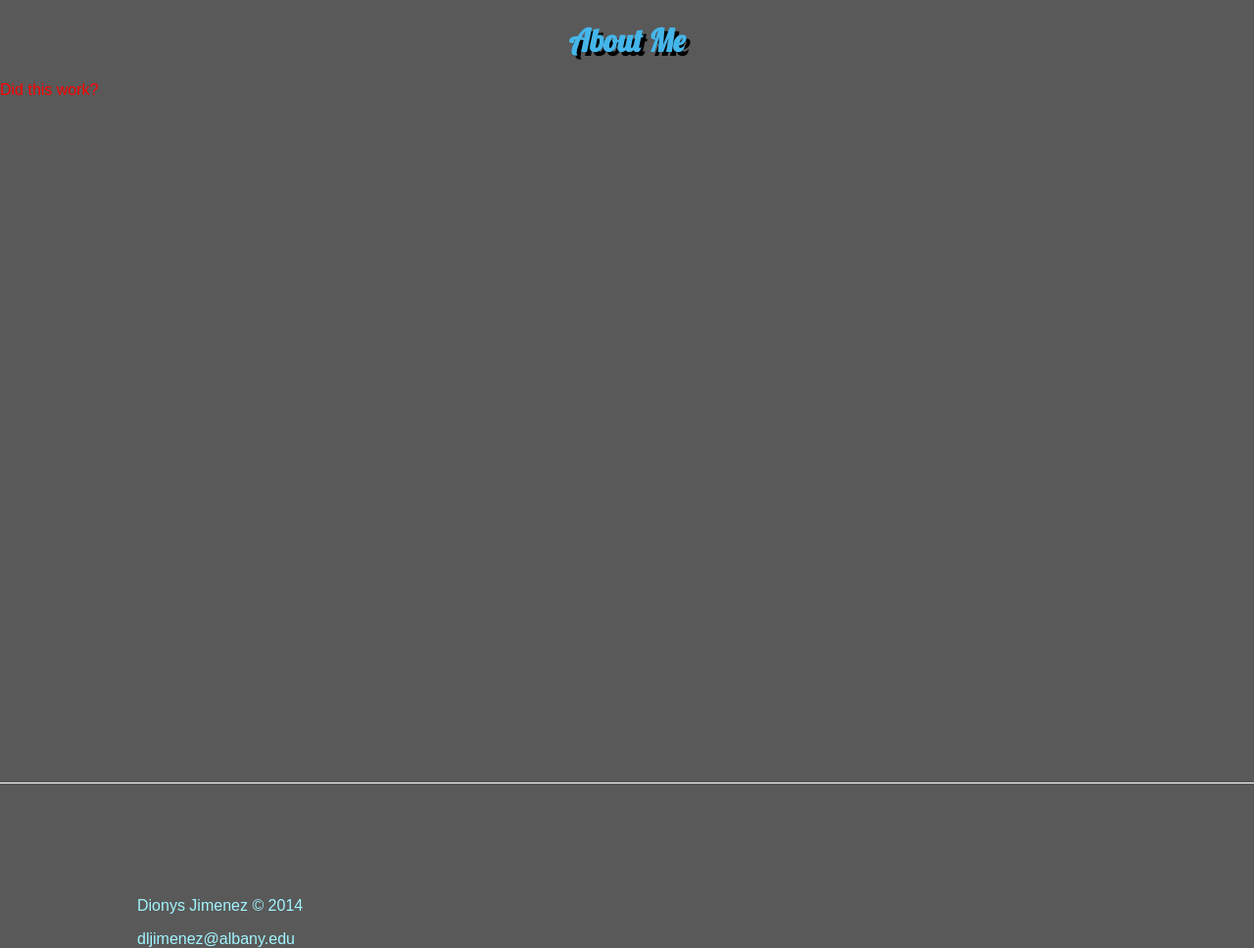
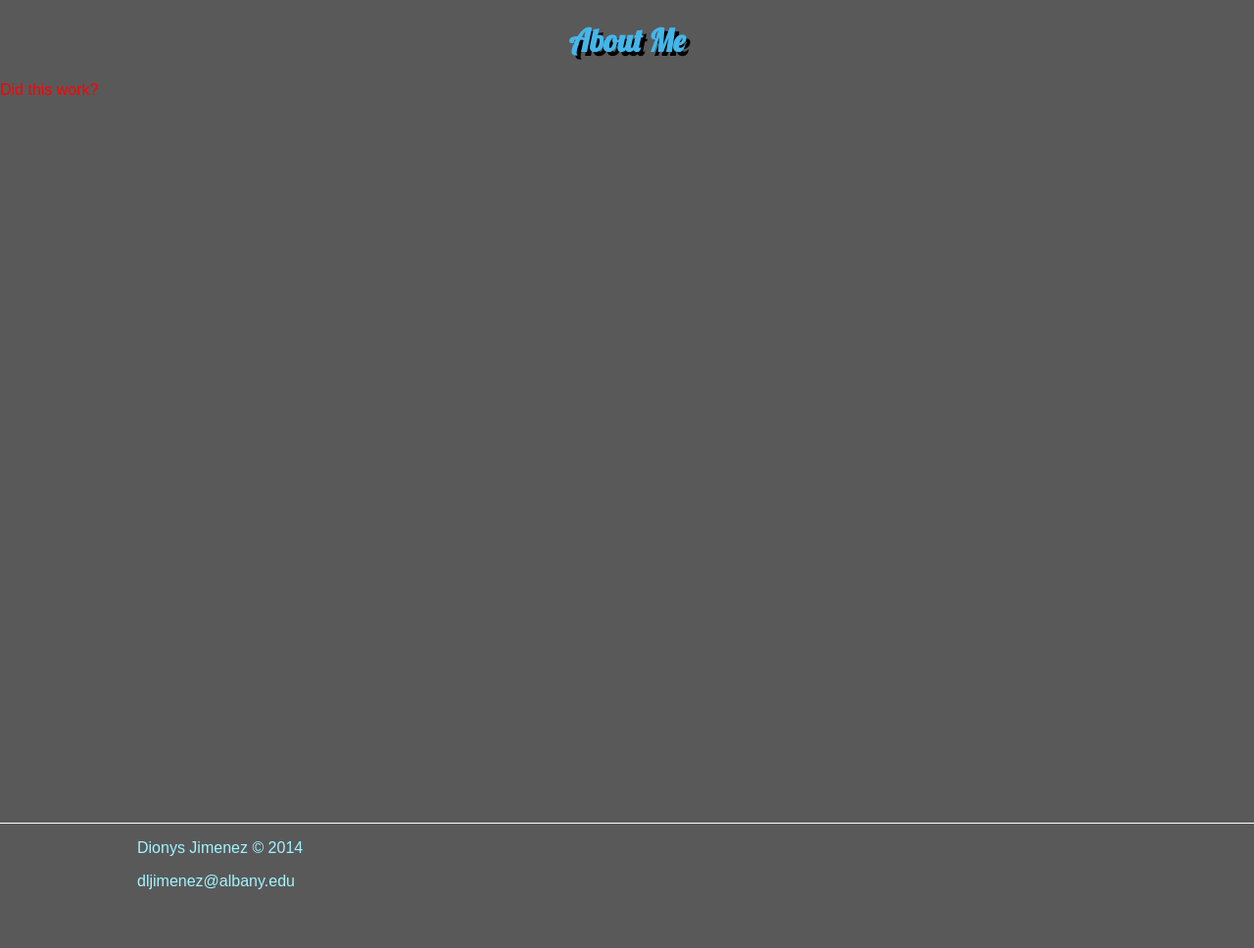
Before and after one commit to DLJimenez/dljimenez.github.io, a Jekyll site: the page built from about-me.html, in a window 1280 px wide. Shown: the whole page at 98% size. Built offline with Jekyll 4.4.1, drawn with Linux system fonts in a browser that asks for light colours; some web fonts are replaced; after the commit the page ends 909 px from its top, so only the background shows below that.

Commit message:
yep, footer

```diff
--- a/css/main.css
+++ b/css/main.css
@@ -54,6 +54,12 @@ background-color: #595959;
 .site-footer{
 	border-top: 1px solid white;
 	color: #a1f5ff;
+	margin-top: 100px;
+	height: 60px;
+	bottom: 0;
+	position: absolute;
+	width: 100%;
+}
 }
 /*Columns*/
 
@@ -96,14 +102,6 @@ h1 {
 	text-align: center;
 	color: #45b6ea;
 	text-shadow: 4px 4px black;
-}
-/*footer*/
-.site-footer {
-	padding-top: 100px;
-	height: 60px;
-	bottom: 0;
-	position: absolute;
-	width: 100%;
 }
 
 
```
